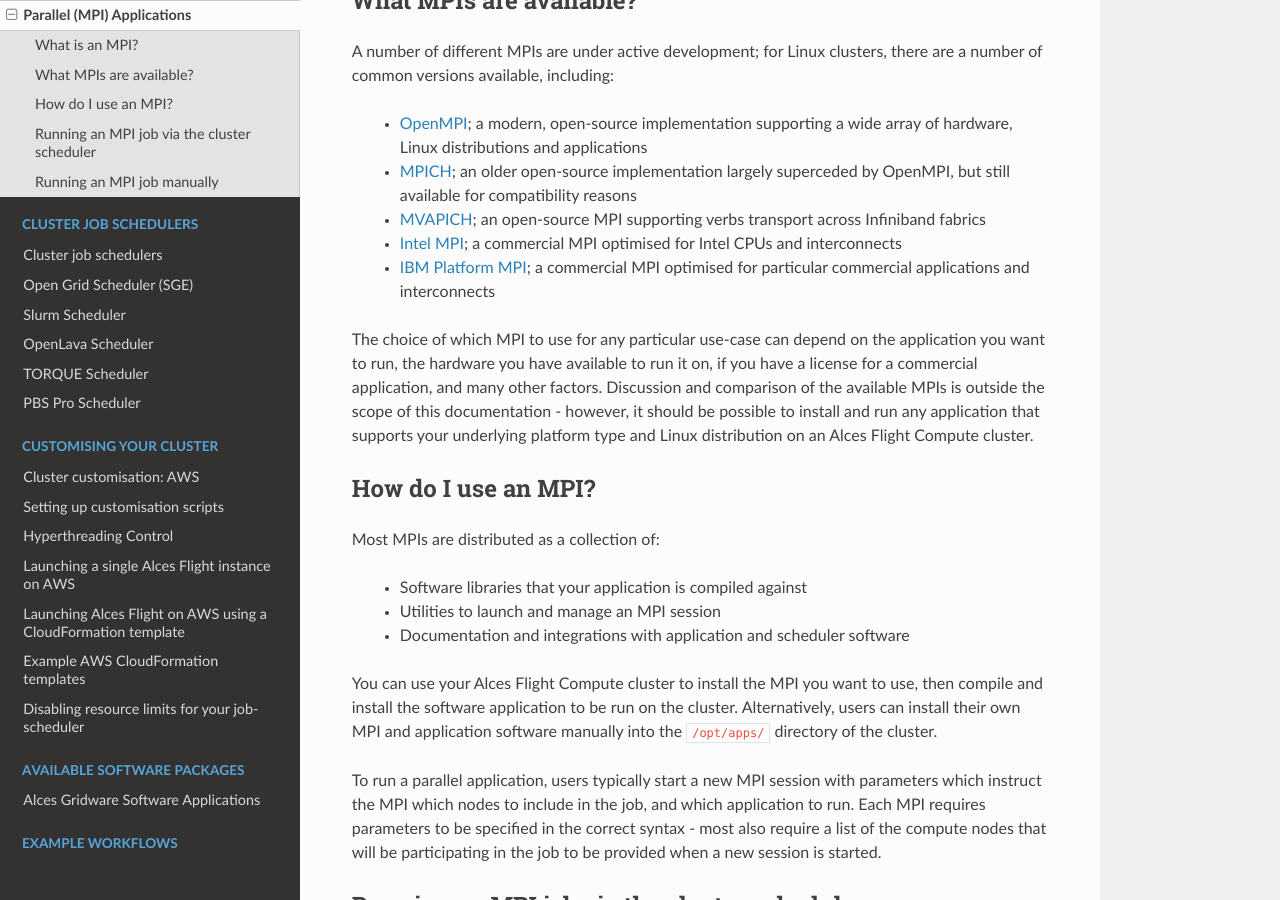
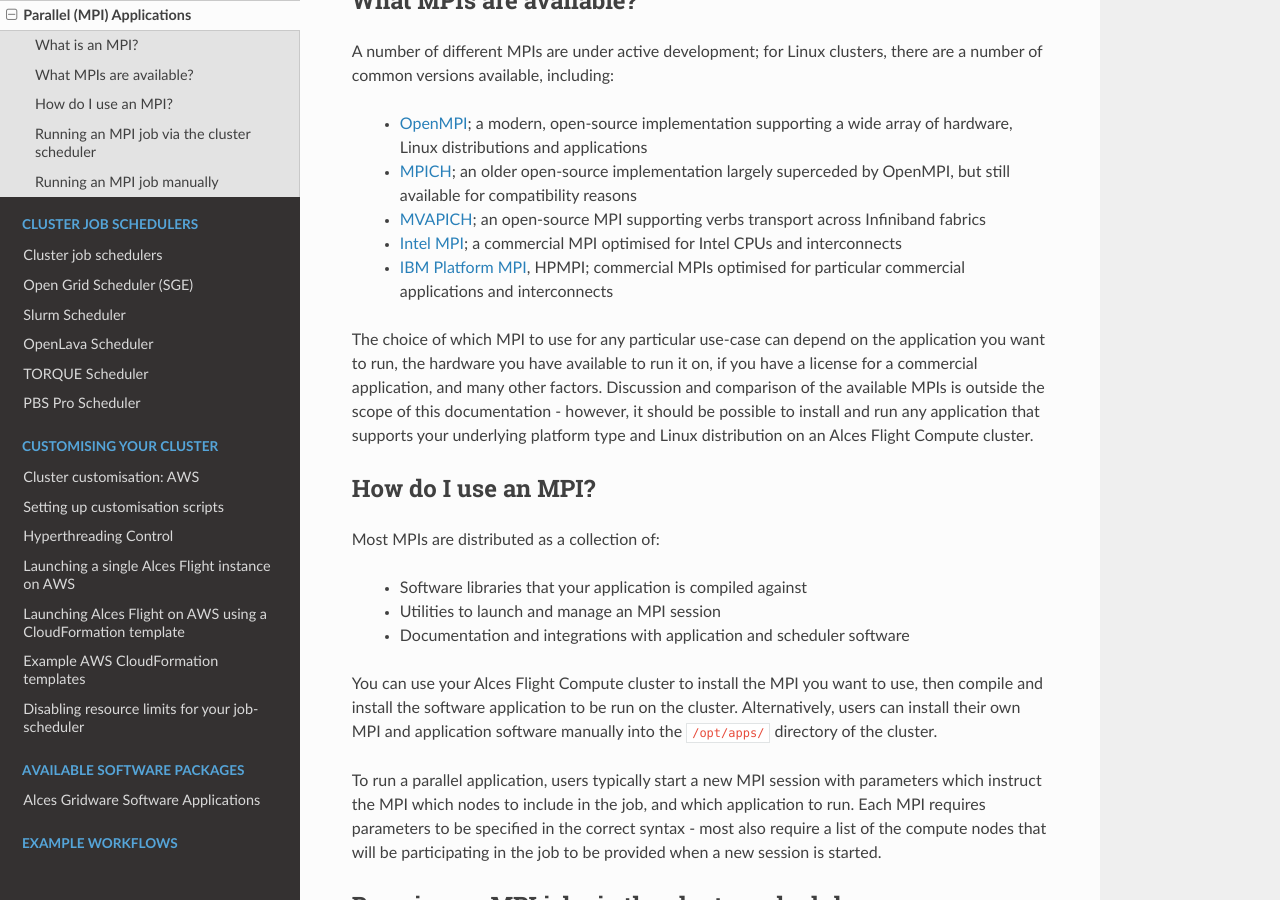
Before and after one commit to alces-software/flight-appliance-docs, a Sphinx documentation site: the page built from docs/source/mpiapps/mpiapps.rst, in a window 1280 px wide and 900 px high, scrolled down 640 px. Built offline with Sphinx 7.4.7 and the Read the Docs theme 2.0.0, drawn with Linux system fonts in a browser that asks for light colours.

Commit message:
minor fixes

```diff
--- a/docs/source/mpiapps/mpiapps.rst
+++ b/docs/source/mpiapps/mpiapps.rst
@@ -21,7 +21,7 @@
  - `MPICH <https://www.mpich.org/>`_; an older open-source implementation largely superceded by OpenMPI, but still available for compatibility reasons
  - `MVAPICH <http://mvapich.cse.ohio-state.edu/>`_; an open-source MPI supporting verbs transport across Infiniband fabrics
  - `Intel MPI <https://software.intel.com/en-us/intel-mpi-library>`_; a commercial MPI optimised for Intel CPUs and interconnects
- - `IBM Platform MPI <http://www-03.ibm.com/systems/uk/platformcomputing/products/mpi/>`_; a commercial MPI optimised for particular commercial applications and interconnects
+ - `IBM Platform MPI <http://www-03.ibm.com/systems/uk/platformcomputing/products/mpi/>`_, HPMPI; commercial MPIs optimised for particular commercial applications and interconnects
 
 The choice of which MPI to use for any particular use-case can depend on the application you want to run, the hardware you have available to run it on, if you have a license for a commercial application, and many other factors. Discussion and comparison of the available MPIs is outside the scope of this documentation - however, it should be possible to install and run any application that supports your underlying platform type and Linux distribution on an Alces Flight Compute cluster.
 
```
